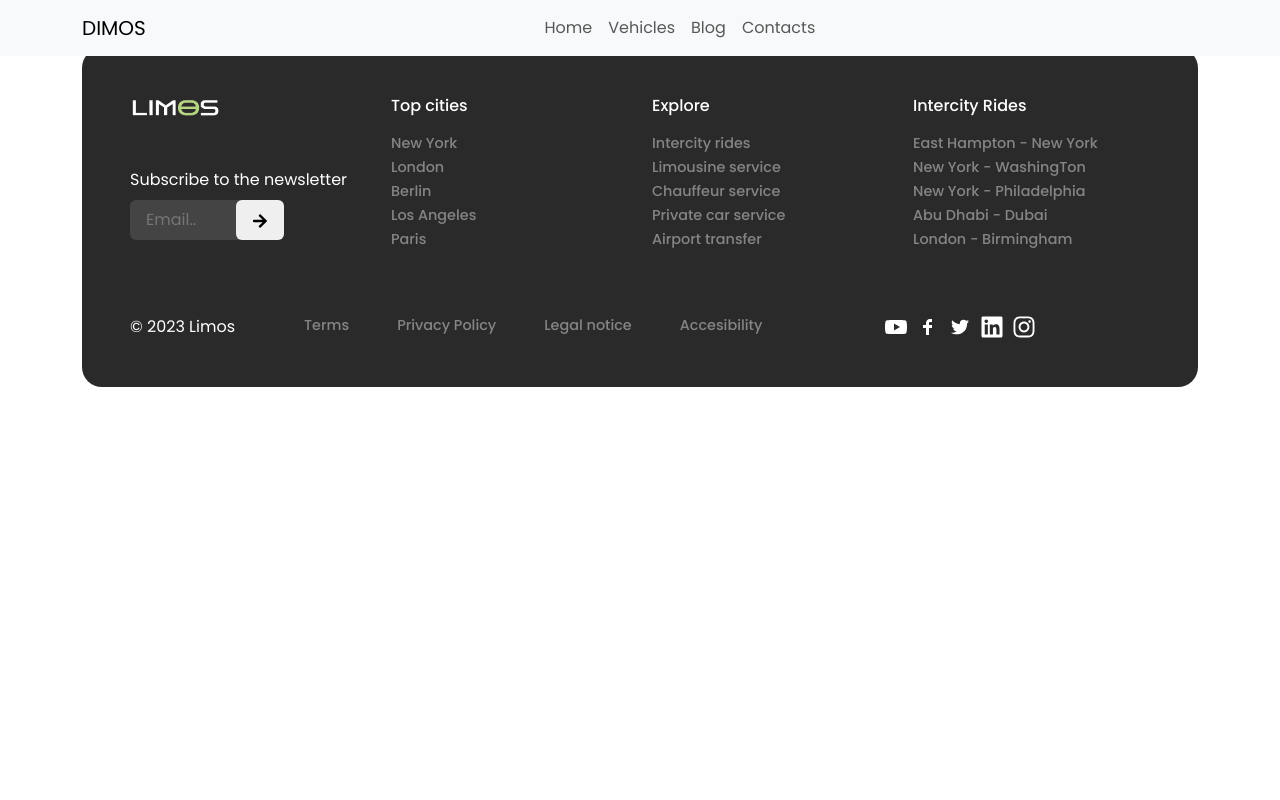
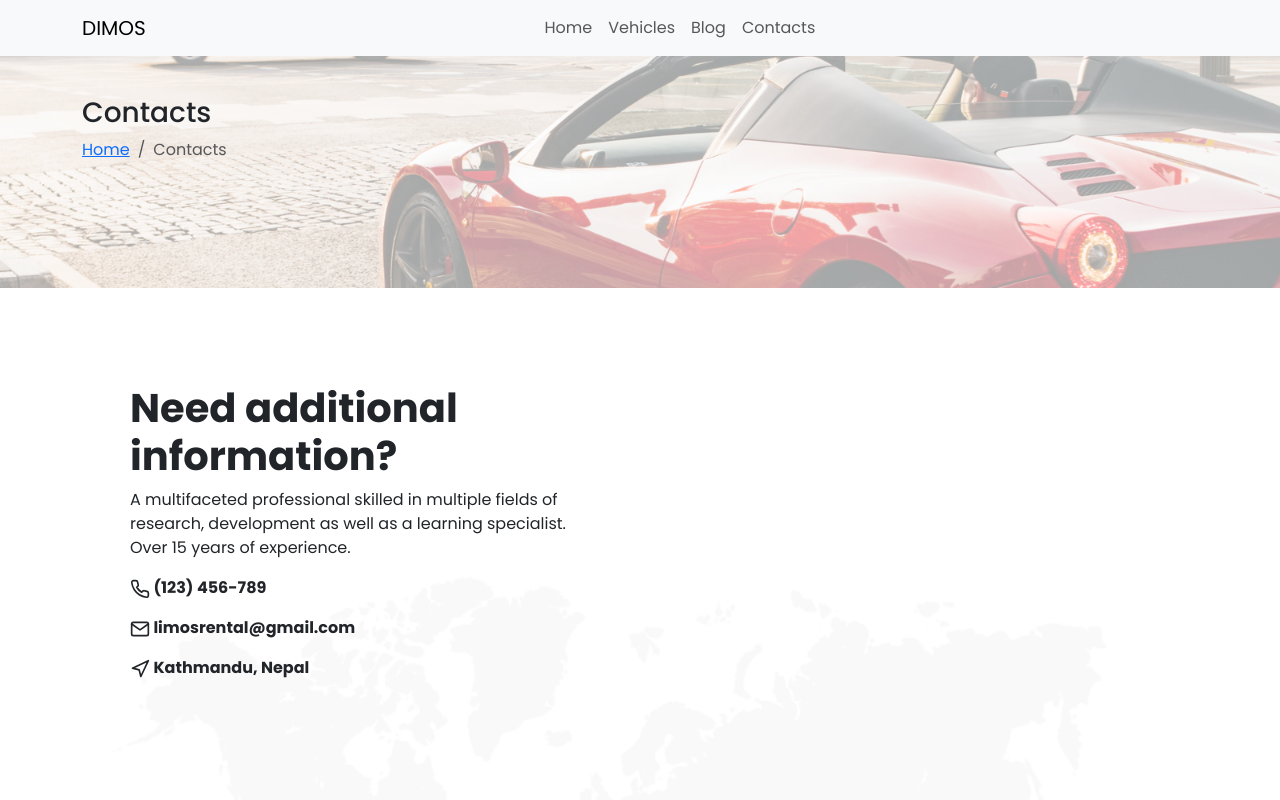
Before and after one commit to Teslax33/limo, a React (Vite) app: page /contacts in a window 1280 px wide. Shown: the top 800 px of the page. Built offline with nearby package versions, Linux system fonts and the light colour scheme.

Commit message:
feat: Add Contacts.jsx pages as route for navigation

```diff
--- a/src/App.jsx
+++ b/src/App.jsx
@@ -4,6 +4,7 @@ import { Route, Routes } from "react-router-dom";
 import NavbarNav from "./components/NavbarNav";
 import Vehicles from "./pages/Vehicles";
 import Newsletter from "./components/service/Newsletter";
+import Contacts from "./pages/Contacts";
 
 export const CarContext = createContext("");
 
@@ -18,7 +19,7 @@ export default function App() {
       <Route index path="/" element={<Home />} />
       <Route path="/vehicles" element={<Vehicles/>} />
       {/* <Route path="/blog" /> */}
-      {/* <Route path="/contacts" /> */}
+      <Route path="/contacts" element={<Contacts />} />
     </Routes>
     <Newsletter />
     </CarContext.Provider>
```
